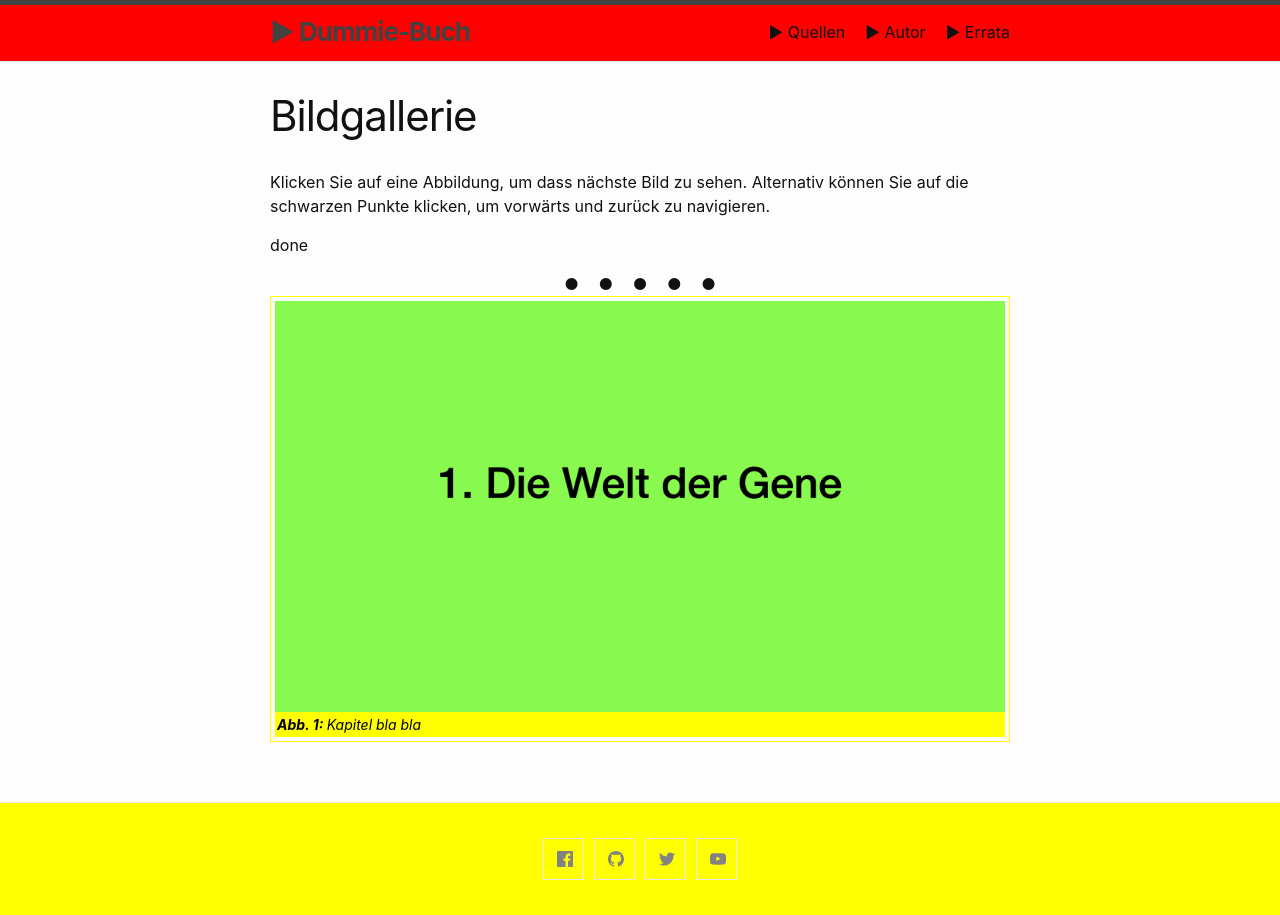
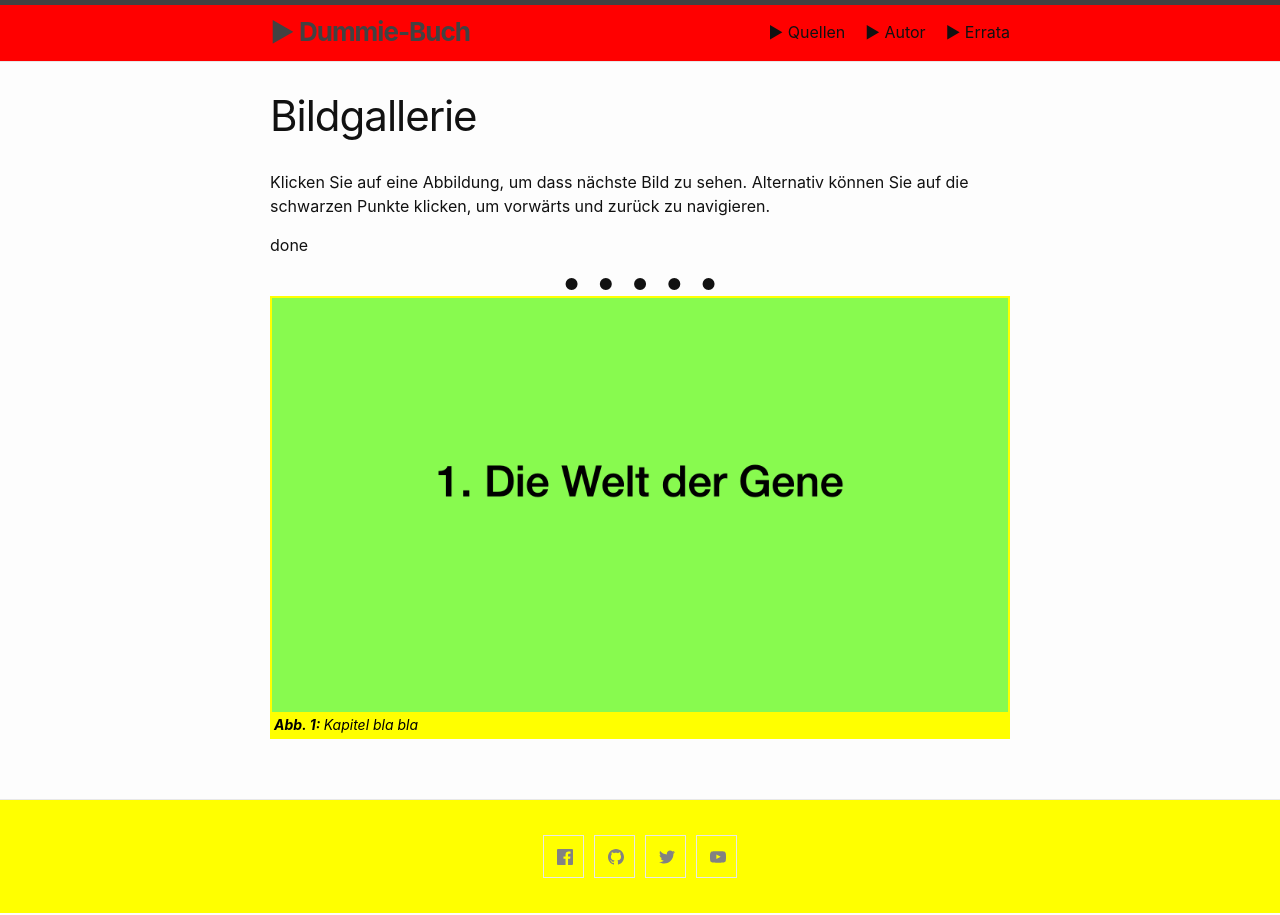
Before and after one commit to awkologist/dummie, a Jekyll site: the page built from weiteres.md, in a window 1280 px wide. Built offline with Jekyll 4.4.1, drawn with Linux system fonts in a browser that asks for light colours; Markdown is read by kramdown in place of the engine named in the settings.

Commit message:
Update custom-styles.scss

```diff
--- a/_sass/minima/custom-styles.scss
+++ b/_sass/minima/custom-styles.scss
@@ -2,8 +2,7 @@
 // (Use `_sass/minima/custom-variables.scss` to override variable defaults)
 
 figure {
-  border: 1px yellow solid;
-  padding: 4px;
+  border: 2px yellow solid;
   margin: auto;
 }
 
```
